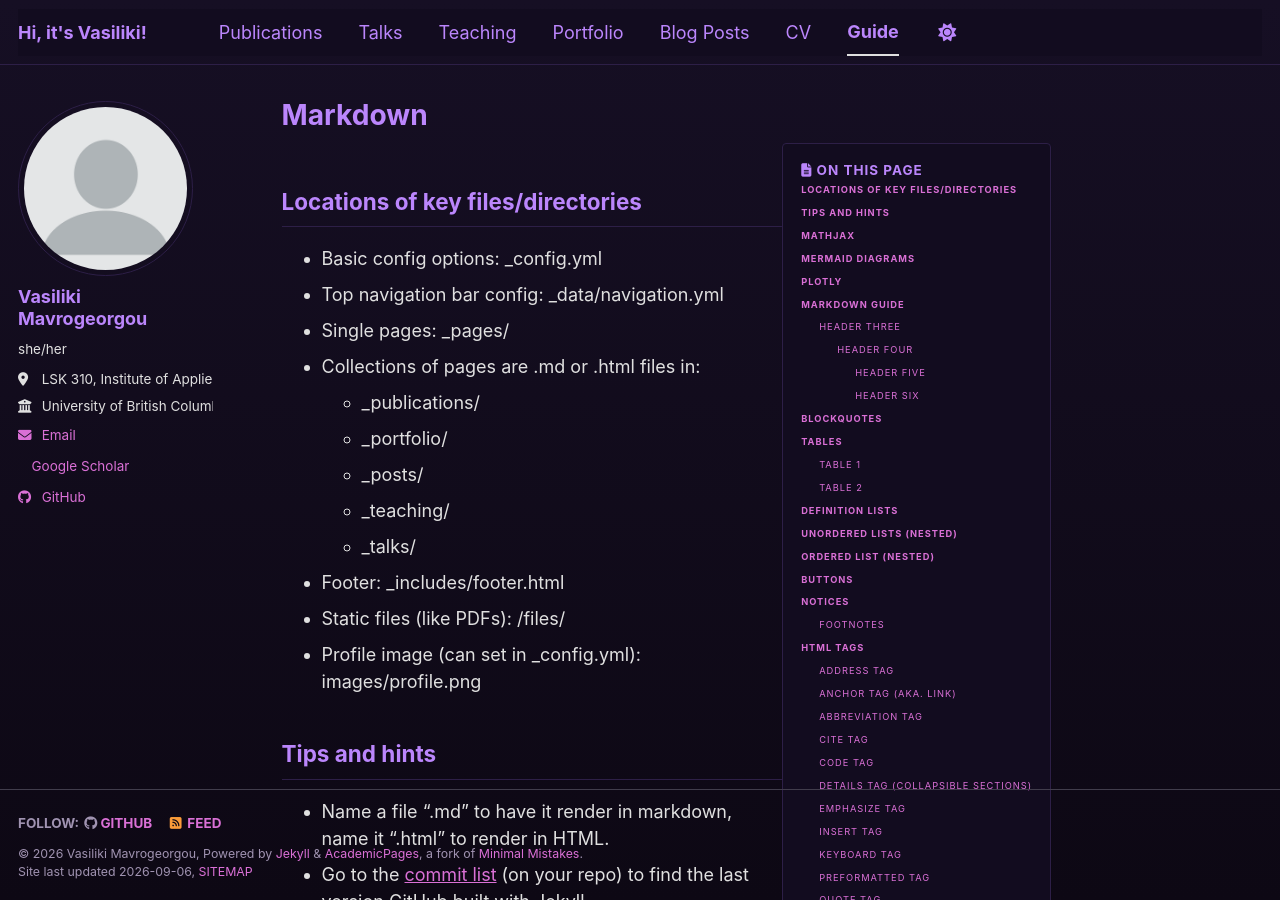
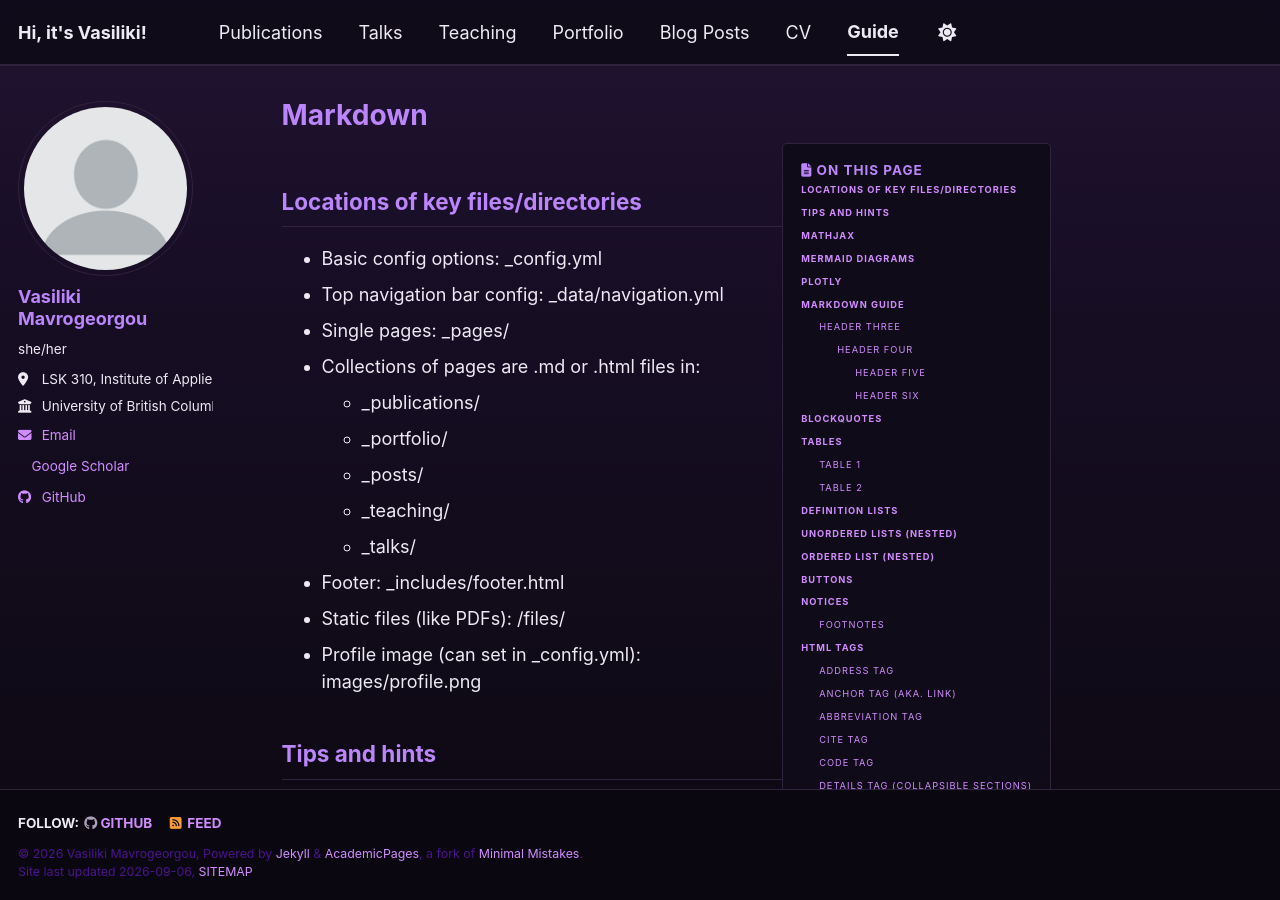
Before and after one commit to vmavrogeorgou/vmavrogeorgou.github.io, a Jekyll site: the page built from _pages/markdown.md, in a window 1280 px wide and 900 px high. Built offline with Jekyll 4.4.1, drawn with Linux system fonts in a browser that asks for light colours; emoji names are drawn with the system emoji font; a style sheet for code colours, icons or effects is not loaded.

Commit message:
Refactor dark purple theme styles and variables
Updated color variables and styles for a custom dark purple theme. Enhanced background gradients and text colors for improved visibility.

```diff
--- a/_sass/theme/_purple_dark.scss
+++ b/_sass/theme/_purple_dark.scss
@@ -1,102 +1,219 @@
 /* ==========================================================================
-  PURPLE THEME - DARK GRADIENT VERSION
-  ========================================================================== */
-/* Color codes used for the theme */
-$primary-color              : #bb86fc; /* Vibrant Neon Lilac for main accents/headings */
-$dark-primary-color         : mix(#000, $primary-color, 40%);
-$darker-primary-color       : mix(#000, $primary-color, 60%);
-$light-primary-color        : mix(#fff, $primary-color, 50%);
-$lighter-primary-color      : #2d1f47; /* Dark purple background highlight for table headers */
-$background                 : #120c1f; /* Deep Obsidian Violet background base */
-$background-light           : #1d1430; /* Darker accent container block background */
-$background-lighter        : #160f24;
-$text                      : #e0e0e0; /* Soft crisp off-white for main text readability */
-$text-muted                : #a093b1; /* Muted slate purple text */
-$link                      : #da70d6; /* Orchid Purple for hyperlinks */
-$link-dark                 : #ffb7ff; /* Bright pastel pinkish-lilac on hover */
-$link-light                : mix(#fff, $link, 25%);
-$footer                    : #09050e; /* Deep dark obsidian footer */
-$border                    : #2d1f47; /* Muted dark purple borders */
-$border-dark               : mix(#fff, #120c1f, 20%);
+   CUSTOM DARK PURPLE THEME
+   ========================================================================== */
 
-/* Color codes used for the site */
-$danger-color               : #e74c3c;
-$info-color                 : #bb86fc;
-$notice-color               : #da70d6;
-$success-color              : #2ecc71;
-$warning-color              : #f39c12;
+/* ---------- Theme colours ---------- */
 
-/* Other basic settings for the template */
-$border-radius              : 4px;
-$box-shadow                 : 0 1px 1px rgba(0, 0, 0, 0.5);
-$global-transition          : all 0.2s ease-in-out;
-$masthead-height            : 70px;
-$navicon-width              : 28px;
-$navicon-height             : 4px;
-$sidebar-link-max-width     : 250px;
-$sidebar-screen-min-width   : 1024px;
+$primary-color: #bb86fc;
+$dark-primary-color: #8f5cc4;
+$darker-primary-color: #6f429f;
+$light-primary-color: #d7b7ff;
 
-/* Dark theme variables for the site engine */
+$background: #100b18;
+$background-light: #191125;
+$background-lighter: #211631;
+
+$text: #eeeaf4;
+$text-muted: #aaa0b8;
+
+$link: #d18cff;
+$link-dark: #efb6ff;
+$link-light: #ddb0ff;
+
+$footer: #0a0710;
+
+$border: #30233d;
+$border-dark: #453351;
+
+
+/* ---------- Academic Pages variables ---------- */
+
 :root {
-  --global-base-color                 : #{$primary-color};
-  --global-bg-color                   : #{$background};
-  --global-footer-bg-color            : #{$footer};
-  --global-border-color               : #{$border};
-  --global-dark-border-color          : #{$border-dark};
-  --global-code-background-color      : #{$background-light};
-  --global-code-text-color            : #{$text};
-  --global-fig-caption-color          : #{$text-muted};
-  --global-link-color                 : #{$link};
-  --global-link-color-hover           : #{$link-dark};
-  --global-link-color-visited         : #{$link-light};
-  --global-masthead-link-color        : #{$text};
-  --global-masthead-link-color-hover  : #{$primary-color};
-  --global-text-color                 : #{$text};
-  --global-text-color-light           : #{$text-muted};
-  --global-thead-color                : #{$lighter-primary-color};
+  --global-base-color: #{$primary-color};
+
+  --global-bg-color: #{$background};
+
+  --global-footer-bg-color: #{$footer};
+
+  --global-border-color: #{$border};
+  --global-dark-border-color: #{$border-dark};
+
+  --global-code-background-color: #{$background-light};
+  --global-code-text-color: #{$text};
+
+  --global-fig-caption-color: #{$text-muted};
+
+  --global-link-color: #{$link};
+  --global-link-color-hover: #{$link-dark};
+  --global-link-color-visited: #{$link-light};
+
+  --global-masthead-link-color: #{$text};
+  --global-masthead-link-color-hover: #{$primary-color};
+
+  --global-text-color: #{$text};
+  --global-text-color-light: #{$text-muted};
+
+  --global-thead-color: #{$background-lighter};
 }
 
-footer {
-  color: #{$text-muted};
+
+/* ==========================================================================
+   PAGE BACKGROUND
+   ========================================================================== */
+
+html,
+body {
+  background: #100b18 !important;
 }
 
-/* ==========================================================================
-   VERTICAL DARK GRADIENT INJECTION & CONTRAST FIXES
-   ========================================================================== */
 body {
-  background: linear-gradient(to bottom, #160f24 0%, #0d0814 100%) !important;
+  background:
+    linear-gradient(
+      180deg,
+      #211332 0%,
+      #160d23 35%,
+      #100b18 75%,
+      #0b0710 100%
+    ) !important;
+
   background-attachment: fixed !important;
-  color: #e0e0e0 !important;
+
+  color: $text !important;
 }
 
-/* Forces structural components to blend seamlessly into the dark gradient */
-.page__content, .sidebar, .archive, .wrapper, .masthead, .page__footer {
+
+/* ==========================================================================
+   MAIN STRUCTURAL AREAS
+   ========================================================================== */
+
+.page,
+.page__content,
+.sidebar,
+.archive,
+.wrapper {
   background: transparent !important;
-  color: #e0e0e0 !important;
+  color: $text !important;
 }
 
-/* Ensures titles and sidebar user names use your bright neon accent color */
-h1, h2, h3, h4, h5, h6, .sidebar__user-name, .author__name, .masthead__menu-item a {
-  color: #bb86fc !important;
+
+/* ==========================================================================
+   NAVIGATION
+   ========================================================================== */
+
+.masthead {
+  background: rgba(16, 11, 24, 0.92) !important;
+  border-bottom: 1px solid $border !important;
+
+  /* Gives the navbar a slight glass effect */
+  backdrop-filter: blur(10px);
+  -webkit-backdrop-filter: blur(10px);
 }
 
-/* Overrides links globally to ensure dark visibility */
+.masthead__menu-item a {
+  color: $text !important;
+}
+
+.masthead__menu-item a:hover {
+  color: $primary-color !important;
+}
+
+.masthead__menu-item--active a {
+  color: $primary-color !important;
+  border-bottom: 2px solid $primary-color !important;
+}
+
+
+/* ==========================================================================
+   HEADINGS
+   ========================================================================== */
+
+h1,
+h2,
+h3,
+h4,
+h5,
+h6 {
+  color: $primary-color !important;
+}
+
+
+/* ==========================================================================
+   BODY TEXT
+   ========================================================================== */
+
+body,
+p,
+li,
+.page__content {
+  color: $text !important;
+}
+
+
+/* ==========================================================================
+   LINKS
+   ========================================================================== */
+
 a {
-  color: #da70d6 !important;
+  color: $link !important;
+
   &:hover {
-    color: #ffb7ff !important;
+    color: $link-dark !important;
   }
 }
 
-/* Custom styles for your code blocks and blockquotes */
-code, pre, blockquote {
-  background-color: #1d1430 !important;
-  border: 1px solid #3c2b5c !important;
-  color: #e0e0e0 !important;
+
+/* ==========================================================================
+   SIDEBAR
+   ========================================================================== */
+
+.sidebar {
+  color: $text !important;
 }
 
-/* Highlights the active page underline on your navigation bar */
-.masthead__menu-item--active a,
-.masthead__menu-item a:hover {
-  border-bottom: 2px solid #da70d6 !important;
+.author__name,
+.sidebar__user-name {
+  color: $primary-color !important;
 }
+
+
+/* ==========================================================================
+   CODE / BLOCKQUOTES
+   ========================================================================== */
+
+code,
+pre,
+blockquote {
+  background: $background-light !important;
+  border: 1px solid $border !important;
+  color: $text !important;
+}
+
+
+/* ==========================================================================
+   TABLES
+   ========================================================================== */
+
+thead {
+  background: $background-lighter !important;
+  color: $text !important;
+}
+
+th,
+td {
+  border-color: $border !important;
+}
+
+
+/* ==========================================================================
+   FOOTER
+   ========================================================================== */
+
+.page__footer {
+  background: $footer !important;
+  color: $text-muted !important;
+  border-top: 1px solid $border !important;
+}
+
+.page__footer a {
+  color: $link !important;
+}
```
